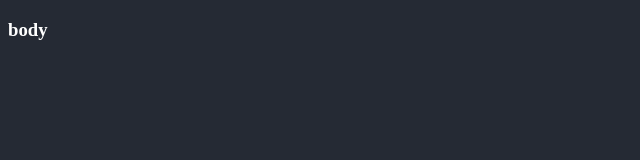
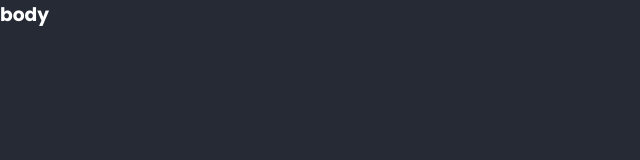
Before and after one commit to kololasa/mcu-114-1-web-14130780-final, a plain HTML site: page index.html in a window 1280 px wide. Shown: the whole page, without its empty margins (0-640 px from the left). Drawn offline with Linux system fonts and the light colour scheme.

Commit message:
樣式：引入 Google Fonts 並設定全域字體

```diff
--- a/index.html
+++ b/index.html
@@ -4,6 +4,7 @@
     <meta charset="UTF-8" />
     <meta name="viewport" content="width=device-width, initial-scale=1.0" />
     <title>余昶逸的個人網站</title>
+    <link href="https://fonts.googleapis.com/css2?family=Poppins:wght@400;500;600;700&display=swap" rel="stylesheet" />
     <link rel="stylesheet" href="style.css" />
   </head>
   <body>
--- a/scss/base/_base.scss
+++ b/scss/base/_base.scss
@@ -1,8 +1,17 @@
-/* 1. 引入剛剛寫好的變數 (as * 代表不改名直接用) */
 @use "../utils/variables" as *;
 
-/* 2. 設定網頁背景與文字顏色 */
+* {
+  margin: 0;
+  padding: 0;
+  box-sizing: border-box;
+
+  font-family: "Poppins", sans-serif;
+
+  text-decoration: none;
+  list-style: none;
+}
+
 body {
-  background: $body-color; /* 使用變數 */
-  color: $text-color; /* 使用變數 */
+  background: $body-color;
+  color: $text-color;
 }
--- a/scss/style.scss
+++ /dev/null
@@ -1,4 +0,0 @@
-/* --- 主樣式檔案 --- */
-
-/* 匯入基礎設定 */
-@use "scss/base/base";
--- /dev/null
+++ b/style.scss
@@ -0,0 +1 @@
+@use "scss/base/base";
```
Also changed, not shown: style.css, 1 other file.
